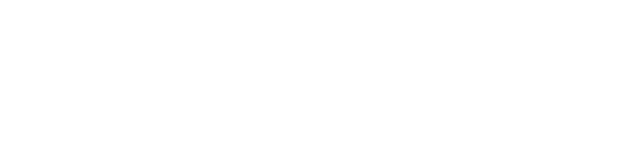
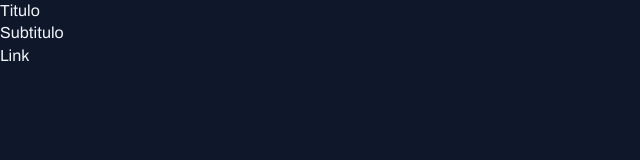
Before and after one commit to Dev-Lucas-Dias/teste, a plain HTML site: page index.html in a window 1280 px wide. Shown: the whole page, without its empty margins (0-640 px from the left). Drawn offline with Linux system fonts and the light colour scheme.

Commit message:
fonte e cores

```diff
--- a/index.html
+++ b/index.html
@@ -1,12 +1,18 @@
 <!DOCTYPE html>
 <html lang="en">
 <head>
+    <link rel="preconnect" href="https://fonts.googleapis.com">
+<link rel="preconnect" href="https://fonts.gstatic.com" crossorigin>
+<link href="https://fonts.googleapis.com/css2?family=Archivo:ital,wght@0,100..900;1,100..900&display=swap" rel="stylesheet">
     <meta charset="UTF-8">
     <meta name="viewport" content="width=device-width, initial-scale=1.0">
     <title>Document</title>
     <link rel="stylesheet" href="./style/index.css">
 </head>
 <body>
+    <h1>Titulo</h1>
+<h2> Subtitulo</h2>
 
+    <a href="#">Link</a>
 </body>
 </html>
--- a/style/global.css
+++ b/style/global.css
@@ -5,5 +5,34 @@
 }
 
 :root{
+--brand-color-light: #60A5FA;
+--brand-color-dark: #1D4ED8;
+--bg-color: #0F172A;
+--stroke-color: #1E293B;
+--text-color-primary: #F1F5F9;
+--text-color-secondary: #CBD5E1;
+
+--font-family: 'Archivo', sans-serif;
+--h1: 800 24px/135% var(--font-family);
+--h2: 800 16px/140% var(--font-family);
+--h3: 800 14px/140% var(--font-family);
+--text-span: 600 14px/145% var(--font-family);
+--text: 400 16px/140% var(--font-family);
+--text-sn: 400 14px/160% var(--font-family);
+}
+body{
+    font: var(--text);
+    color: var(--text-color-primary);
+    background-color: var(--bg-color);
 
 }
+a{
+    text-decoration: none;
+    color: inherit;
+}
+a:hover{
+    color: var(--brand-color-light);
+}
+h1, h2, h3{
+    font: inherit;
+}
--- a/style/index.css
+++ b/style/index.css
@@ -0,0 +1 @@
+@import url(global.css);
```
